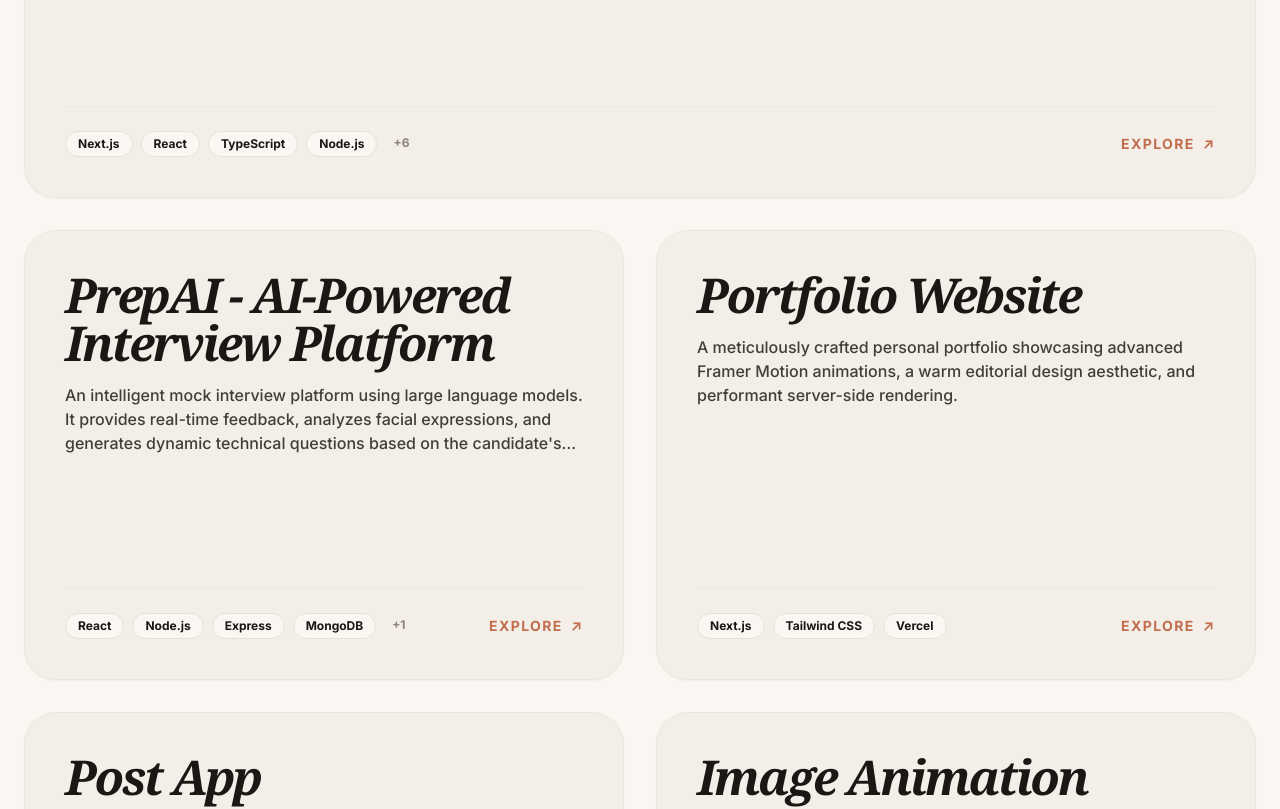
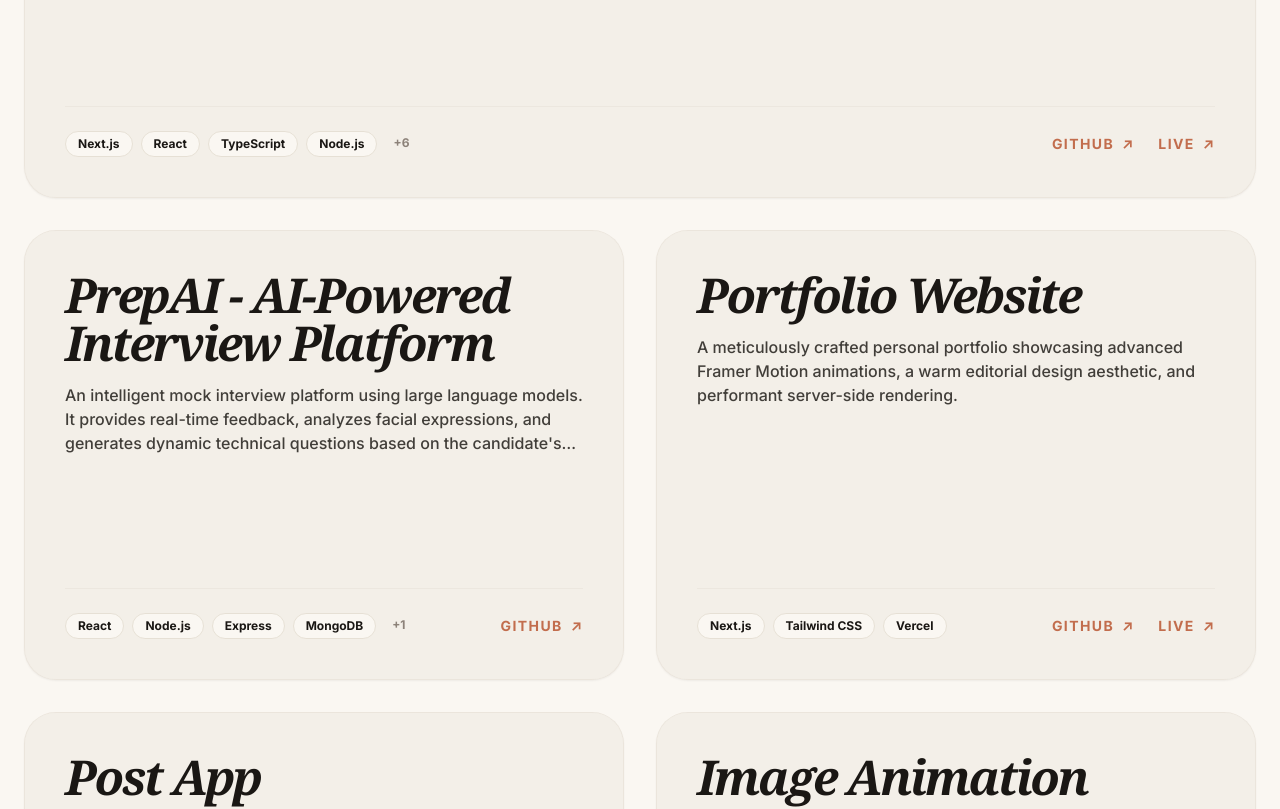
Before and after one commit to Anshikasaxenaa/Portfolio_, a Next.js app: page / in a window 1280 px wide. Shown: the part 6580-7389 px from the top of the page. Built offline with nearby package versions, Linux system fonts and the light colour scheme.

Commit message:
Added the multiple url options

```diff
--- a/src/components/ui/BentoProjectCard.tsx
+++ b/src/components/ui/BentoProjectCard.tsx
@@ -12,7 +12,8 @@ interface Project {
   tags: string[];
   image: string;
   imageGradient: string;
-  link: string;
+  githubLink?: string;
+  liveLink?: string;
 }
 
 interface BentoProjectCardProps {
@@ -46,7 +47,7 @@ export default function BentoProjectCard({ project, colSpanClass, index }: Bento
     >
       {/* Background Image Container (Clickable) */}
       <a
-        href={project.link}
+        href={project.liveLink || project.githubLink || "#"}
         target="_blank"
         rel="noopener noreferrer"
         className="absolute inset-0 z-0 overflow-hidden bg-warm-cream cursor-pointer block"
@@ -121,10 +122,18 @@ export default function BentoProjectCard({ project, colSpanClass, index }: Bento
               </span>
             )}
           </div>
-
-          <a href={project.link} target="_blank" rel="noopener noreferrer" className={`text-sm tracking-widest uppercase font-bold flex items-center gap-2 pointer-events-auto transition-colors duration-500 ${active ? 'text-white hover:text-terracotta-light' : 'text-terracotta hover:text-terracotta'}`}>
-            Explore <span className="transform transition-transform duration-300 group-hover:translate-x-1 group-hover:-translate-y-1">↗</span>
-          </a>
+          <div className="flex gap-4 sm:gap-6 pointer-events-auto">
+            {project.githubLink && (
+              <a href={project.githubLink} target="_blank" rel="noopener noreferrer" className={`text-sm tracking-widest uppercase font-bold flex items-center gap-2 transition-colors duration-500 ${active ? 'text-white hover:text-terracotta-light' : 'text-terracotta hover:text-terracotta'}`}>
+                GitHub <span className="transform transition-transform duration-300 group-hover:translate-x-1 group-hover:-translate-y-1">↗</span>
+              </a>
+            )}
+            {project.liveLink && (
+              <a href={project.liveLink} target="_blank" rel="noopener noreferrer" className={`text-sm tracking-widest uppercase font-bold flex items-center gap-2 transition-colors duration-500 ${active ? 'text-white hover:text-terracotta-light' : 'text-terracotta hover:text-terracotta'}`}>
+                Live <span className="transform transition-transform duration-300 group-hover:translate-x-1 group-hover:-translate-y-1">↗</span>
+              </a>
+            )}
+          </div>
         </div>
       </div>
     </motion.div>
--- a/src/data/portfolioData.ts
+++ b/src/data/portfolioData.ts
@@ -8,7 +8,8 @@ export const projects = [
     tags: ["Next.js", "React", "TypeScript", "Node.js", "Express.js", "MongoDB", "JWT", "Google OAuth", "Gemini AI", "Tailwind CSS"],
     image: "/project-5.png",
     imageGradient: "from-blue-500 via-cyan-500 to-indigo-600",
-    link: "https://docu-wise-dusky.vercel.app",
+    githubLink: "https://github.com/Anshikasaxenaa",
+    liveLink: "https://docu-wise-dusky.vercel.app",
   },
   {
     id: 2,
@@ -19,7 +20,8 @@ export const projects = [
     tags: ["React", "Node.js", "Express", "MongoDB", "AI APIs"],
     image: "/project-1.png",
     imageGradient: "from-terracotta-subtle via-warm-cream to-sage-light",
-    link: "https://github.com/Anshikasaxenaa/careerpilot-ai",
+    githubLink: "https://github.com/Anshikasaxenaa/careerpilot-ai",
+    liveLink: "",
   },
   {
     id: 3,
@@ -30,7 +32,8 @@ export const projects = [
     tags: ["Next.js", "Tailwind CSS", "Vercel"],
     image: "/project-2.png",
     imageGradient: "from-warm-cream via-terracotta-subtle to-warm-sand",
-    link: "https://anshika-saxena-portfolio.vercel.app",
+    githubLink: "https://github.com/Anshikasaxenaa/portfolio",
+    liveLink: "https://anshika-saxena-portfolio.vercel.app",
   },
   {
     id: 4,
@@ -41,7 +44,8 @@ export const projects = [
     tags: ["React", "Node.js", "MongoDB", "ImageKit"],
     image: "/project-3.png",
     imageGradient: "from-sage-light via-warm-cream to-terracotta-subtle",
-    link: "https://github.com/Anshikasaxenaa/Post_app",
+    githubLink: "https://github.com/Anshikasaxenaa/Post_app",
+    liveLink: "",
   },
   {
     id: 5,
@@ -52,7 +56,8 @@ export const projects = [
     tags: ["HTML", "CSS", "JavaScript"],
     image: "/project-4.png",
     imageGradient: "from-warm-sand via-terracotta-subtle to-sage-light",
-    link: "https://github.com/Anshikasaxenaa",
+    githubLink: "https://github.com/Anshikasaxenaa",
+    liveLink: "",
   }
 ];
 
```
